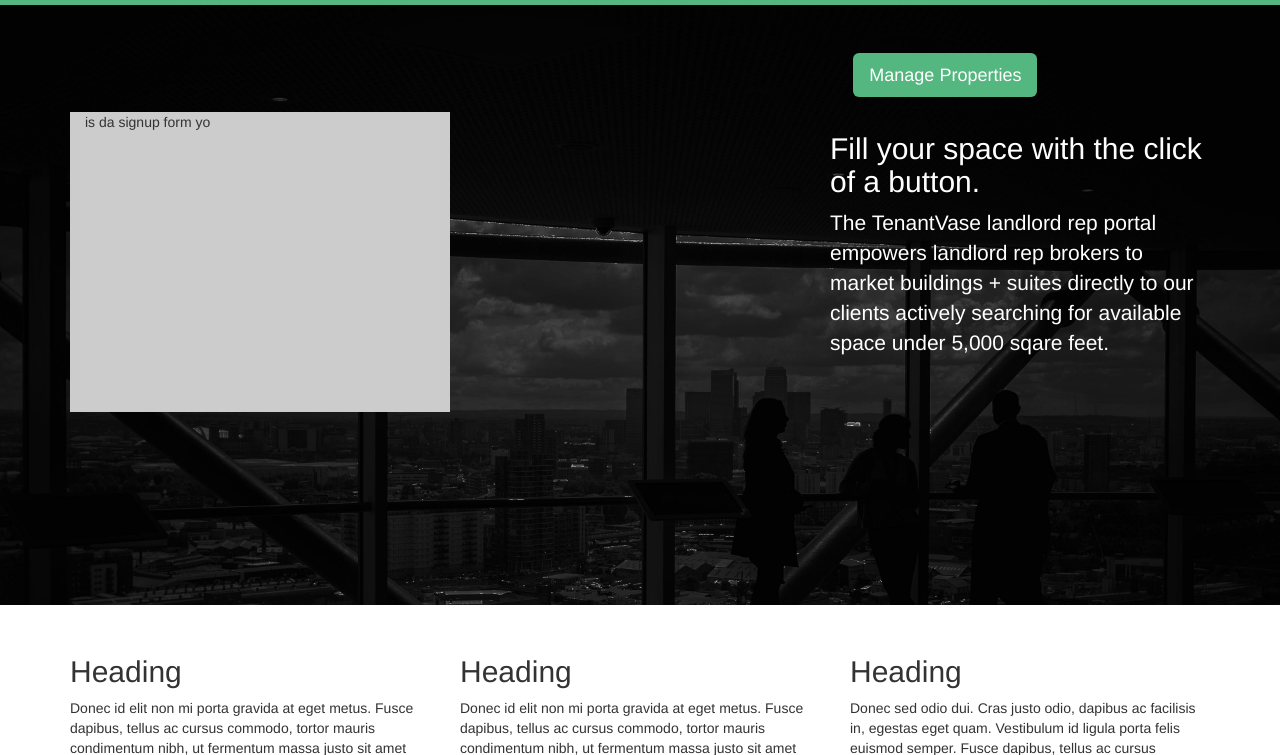
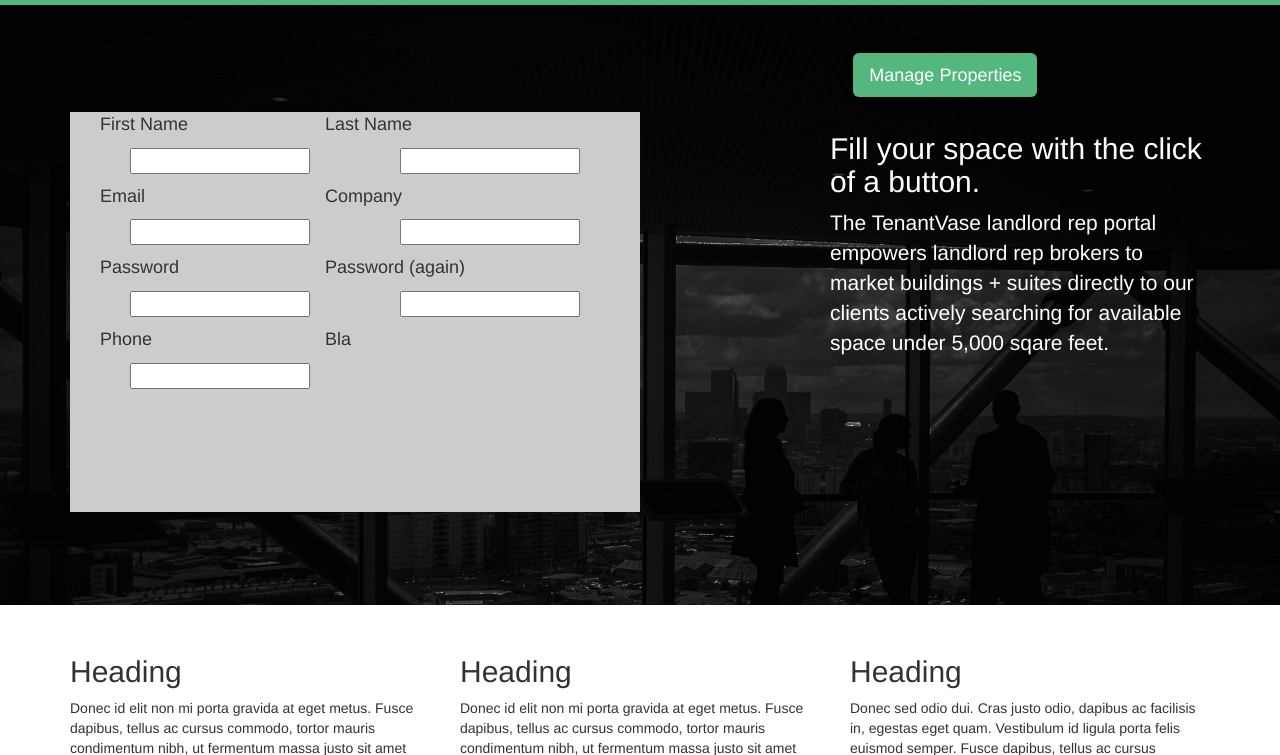
Before and after one commit to kosterjo/firstDjango, a Django app: page /leasingPortal/ in a window 1280 px wide. Shown: the top 755 px of the page. Run offline with Django 3.2, Linux system fonts and the light colour scheme; some libraries are stand-ins or nearby versions.

Commit message:
first version of sign up table on home page

```diff
--- a/mysite/leasingPortal/static/leasingPortal/style.css
+++ b/mysite/leasingPortal/static/leasingPortal/style.css
@@ -5,6 +5,11 @@
 	height: 5px;
 	top: 0;
 	position: fized;
+}
+
+input	{
+	display: inline;
+	margin: 10px 0px 10px 0px;
 }
 
 div.jumbotron {
@@ -15,8 +20,13 @@ div.jumbotron {
 }
 
 div.signup {
-	height: 300px;
+	height: 400px;
 	background-color: #ccc;
+}
+
+p.signup {
+	margin: 0;
+	font-size: 18px;
 }
 
 .btn {
--- a/mysite/leasingPortal/templates/leasingPortal/index.html
+++ b/mysite/leasingPortal/templates/leasingPortal/index.html
@@ -28,8 +28,24 @@
     <div class="jumbotron">
     	<p><a class="btn btn-primary btn-lg col-md-offset-8 jumbo" href="{% url 'leasingPortal:buildings' %}" role="button">Manage Properties</a></p>
       <div class="container">
-      	<div class="container signup col-md-4">
-      		is da signup form yo
+      	<div class="container signup col-md-6">
+      		<form action="" method="" accept-charset="utf-8">
+      			<p class="col-md-5 col-md-offset-1 signup">First Name</p>
+      			<p class="col-md-5 col-md-offset-1 signup">Last Name</p>
+      			<input class="col-md-4 col-md-offset-1" type="text">
+      			<input class="col-md-4 col-md-offset-2" type="text">
+      			<p class="col-md-5 col-md-offset-1 signup">Email</p>
+      			<p class="col-md-5 col-md-offset-1 signup">Company</p>
+      			<input class="col-md-4 col-md-offset-1" type="text">
+      			<input class="col-md-4 col-md-offset-2" type="text">
+      			<p class="col-md-5 col-md-offset-1 signup">Password</p>
+      			<p class="col-md-5 col-md-offset-1 signup">Password (again)</p>
+      			<input class="col-md-4 col-md-offset-1" type="text">
+      			<input class="col-md-4 col-md-offset-2" type="text">
+      			<p class="col-md-5 col-md-offset-1 signup">Phone</p>
+      			<p class="col-md-5 col-md-offset-1 signup">Bla</p>
+      			<input class="col-md-4 col-md-offset-1" type="text">
+      		</form>
       	</div>
         <h2 class = "dark_background jumbo col-md-offset-8">Fill your space with the click of a button.</h2>
         <p class = "dark_background jumbo col-md-offset-8">The TenantVase landlord rep portal empowers landlord rep brokers to market buildings + suites directly to our clients actively searching for available space under 5,000 sqare feet.</p>
```
